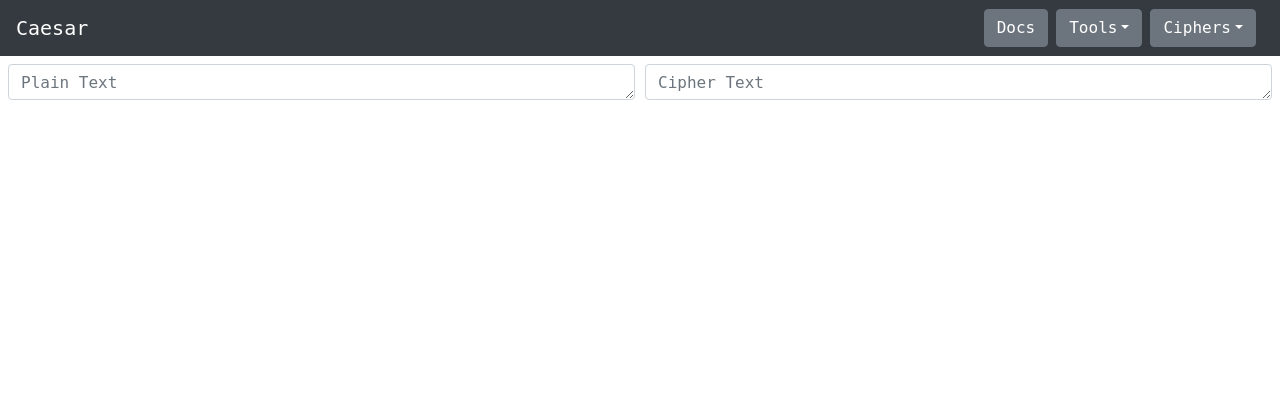
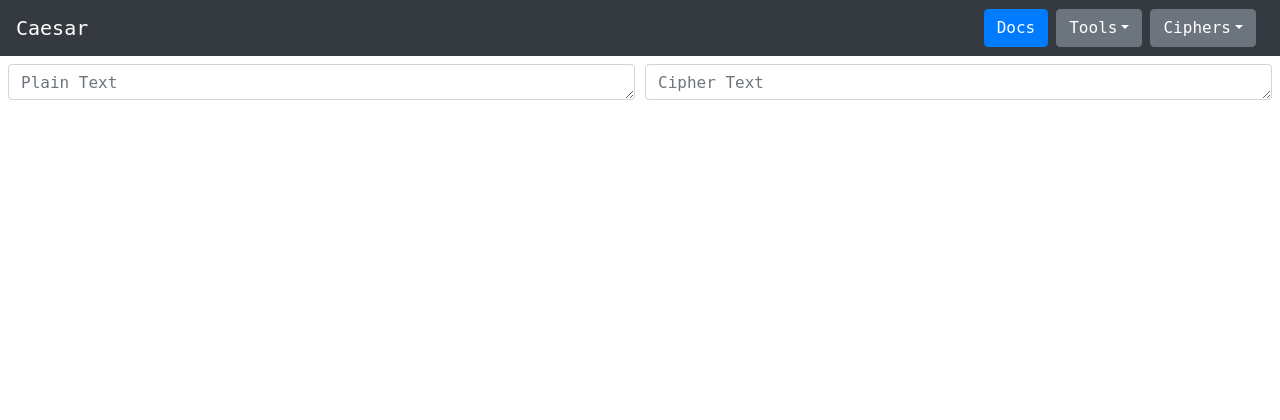
Before and after one commit to DanGonite57/CrPyto, a Flask app: page /ciphers/caesar.html in a window 1280 px wide. Shown: the top 420 px of the page. Run offline with Flask 2, Linux system fonts and the light colour scheme; some libraries are stand-ins or nearby versions.

Commit message:
Changed docs btn style

```diff
--- a/templates/layouts/navbar.html
+++ b/templates/layouts/navbar.html
@@ -3,7 +3,7 @@
 <nav class="navbar navbar-expand-lg navbar-dark bg-dark">
   <a class="navbar-brand" href="/">{{ title }}</a>
   <div class="container-auto ml-auto mr-2">
-    <a class="btn btn-secondary" role="link" href="https://crpyto.readthedocs.io" target="_blank">Docs</a>
+    <a class="btn btn-primary" role="link" href="https://crpyto.readthedocs.io" target="_blank">Docs</a>
   </div>
   <div class="dropdown-container mr-2">
     <button class="btn btn-secondary dropdown-toggle" id="toolsDrop" role="button" data-toggle="dropdown" aria-haspopup="true"
```
